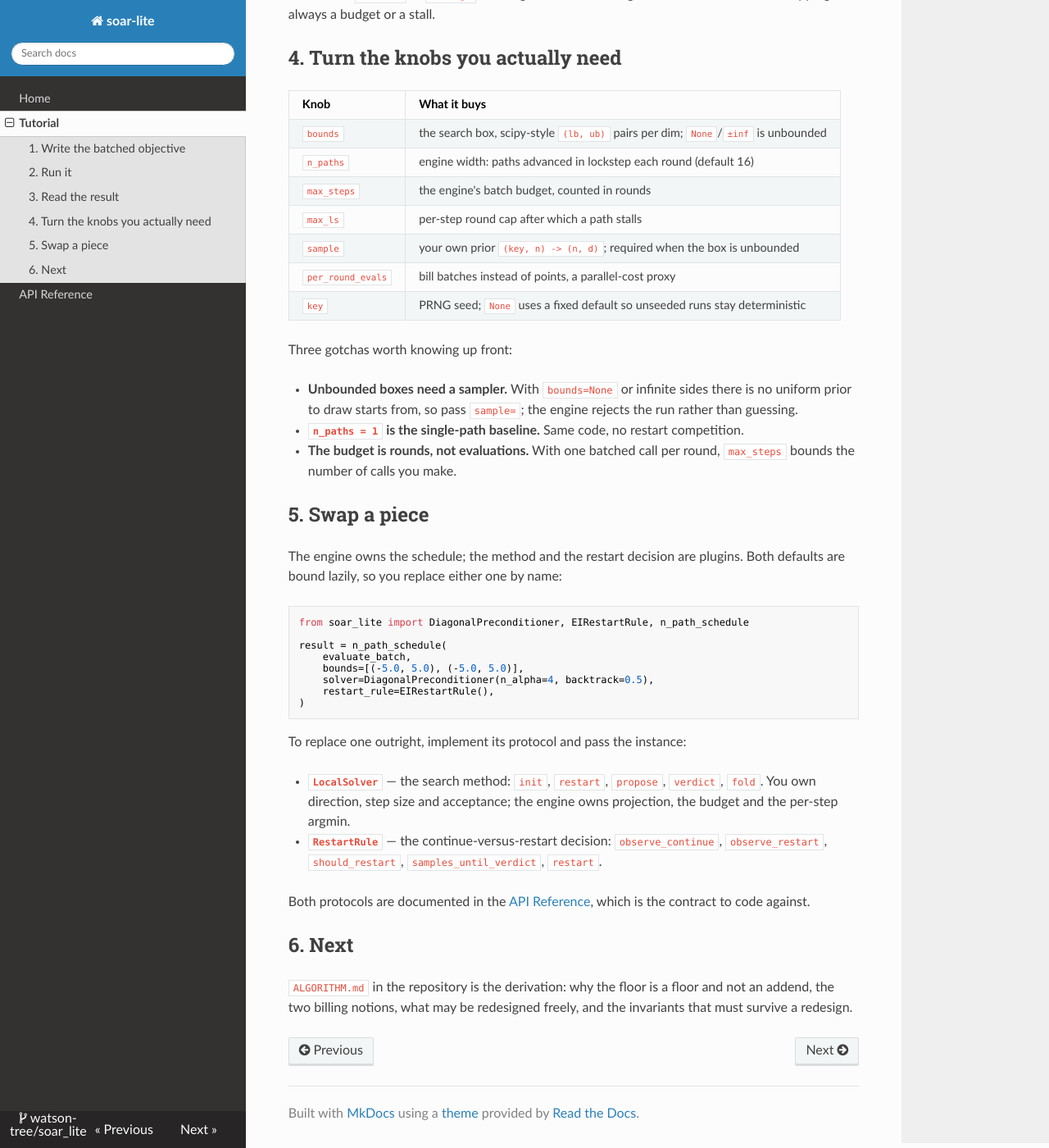
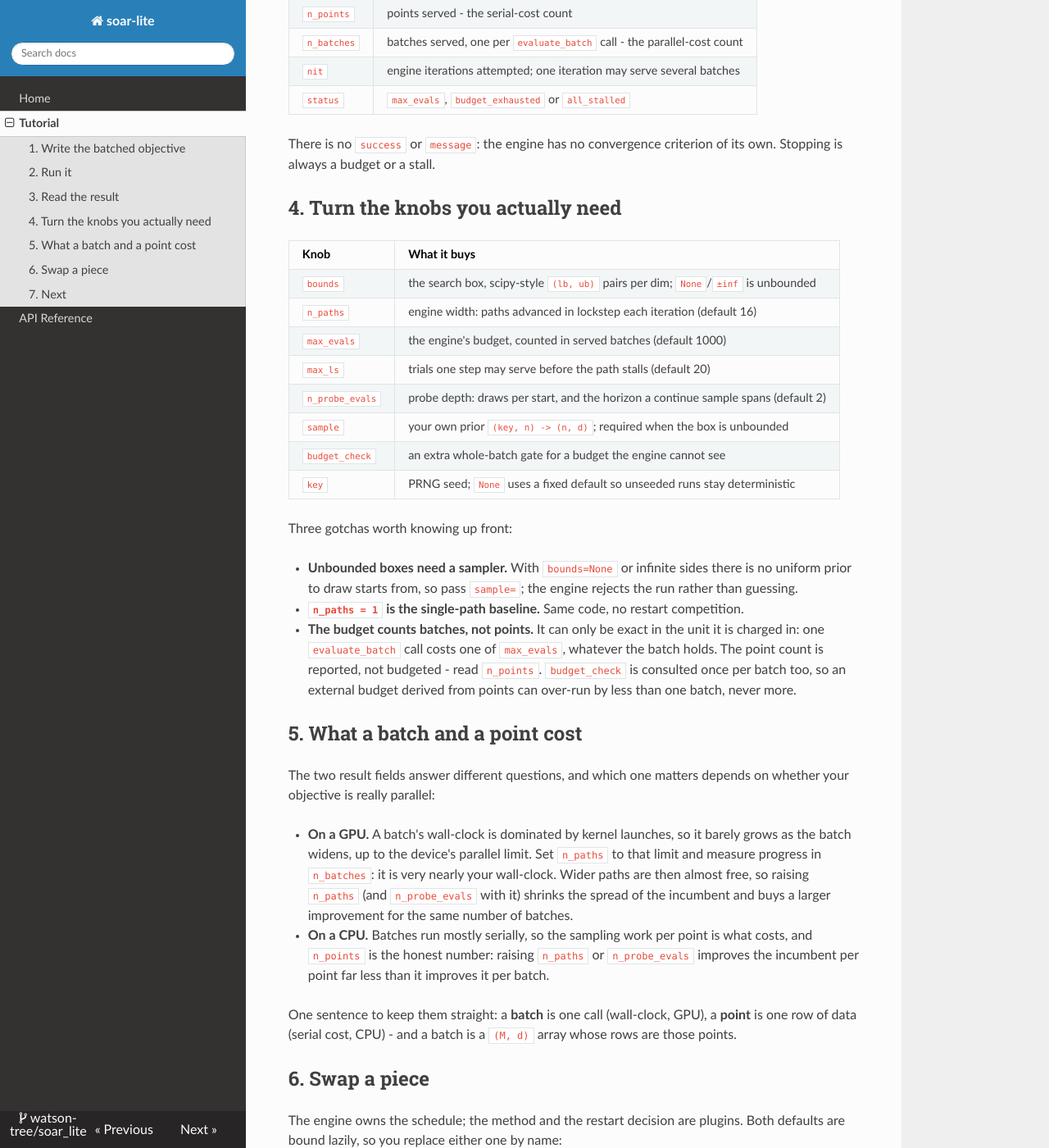
Before and after one commit to watson-tree/soar_lite, an MkDocs documentation site: the page built from docs/tutorial/getting-started.md, in a window 1280 px wide and 1400 px high, scrolled down 1543 px. Shown: the whole window at 82% size. Built offline with MkDocs 1.6.1, drawn with Linux system fonts in a browser that asks for light colours; nearby versions of some CDN libraries; some of the changed text lies outside the part shown.

Commit message:
refactor: price the engine in iterations, evals and batches
Public names:

- max_steps -> max_evals, n_probe_rounds -> n_probe_evals
- per_round_evals is gone: the meter now admits the probe's evals directly
- nfev -> n_points + n_batches, since scipy's "one call, one count" never
  fit an engine that serves a parallel batch per call
- NPathStatus "max_steps" -> "max_evals"

Internals: one iteration counter (`it`), not `it` and `nit`. It is both the
number of iterations attempted and the index of the iteration about to run,
which is what every horizon call is measured against.

````diff
--- a/docs/tutorial/getting-started.md
+++ b/docs/tutorial/getting-started.md
@@ -16,10 +16,14 @@ you both.
 | output 2 | `(M, d)` | gradients `∂f/∂x` |
 | output 3 | `(M,)` or `None` | feasibility mask; `None` means all feasible |
 
-The mask is the only way to express a constraint. Points masked `False` still
-move along the objective, but they never become the incumbent, so `result.fun`
-is a minimum over feasible points only and is `inf` if nothing feasible was ever
-served.
+Constraints reach the engine by two independent routes:
+
+- **The box.** `bounds` clips every candidate into the box *before* it is
+  served, so the objective never sees a point outside it.
+- **The mask.** A point masked `False` is still served - its loss and gradient
+  come back normally and are used - but it never becomes the incumbent. So
+  `result.fun` is a minimum over feasible points only, and is `inf` if nothing
+  feasible was ever served.
 
 ```python
 import jax.numpy as jnp
@@ -33,8 +37,10 @@ def evaluate_batch(x):
 
 ## 2. Run it
 
-The one required argument is the evaluator. Everything else is a knob with a
-default.
+`evaluate_batch` is the only positional argument. Everything else is a keyword,
+and just one of them is conditionally required: the engine draws its starts from
+a uniform prior over a finite `bounds`, so an unbounded or absent box needs your
+own `sample=`. With neither, the call raises `ValueError`.
 
 ```python
 from soar_lite import n_path_schedule
@@ -43,15 +49,16 @@ result = n_path_schedule(
     evaluate_batch,
     bounds=[(-5.0, 5.0), (-5.0, 5.0)],
     n_paths=4,
-    max_steps=30,
+    max_evals=30,
 )
 print(result.x, result.fun, result.status)
 # [3. 3.] 0.0 all_stalled
 ```
 
 `all_stalled` is not a failure: every path reached its own per-coordinate
-stopping test and no restart verdict was reachable before `max_steps`, so the
-engine ended the run instead of spending rounds on no evaluation.
+stopping test and no restart verdict was reachable before `max_evals` ran out,
+so the engine ended the run instead of spinning iterations that serve no
+evaluation.
 
 ## 3. Read the result
 
@@ -62,9 +69,10 @@ correspond:
 | --- | --- |
 | `x` | argmin, in the coordinates you handed the engine |
 | `fun` | its value: the incumbent over feasible finite points, `inf` if none |
-| `nfev` | points evaluated, or batches under `per_round_evals` |
-| `nit` | engine rounds; one round may hold several linesearch rounds |
-| `status` | `max_steps`, `budget_exhausted` or `all_stalled` |
+| `n_points` | points served - the serial-cost count |
+| `n_batches` | batches served, one per `evaluate_batch` call - the parallel-cost count |
+| `nit` | engine iterations attempted; one iteration may serve several batches |
+| `status` | `max_evals`, `budget_exhausted` or `all_stalled` |
 
 There is no `success` or `message`: the engine has no convergence criterion of
 its own. Stopping is always a budget or a stall.
@@ -74,11 +82,12 @@ its own. Stopping is always a budget or a stall.
 | Knob | What it buys |
 | --- | --- |
 | `bounds` | the search box, scipy-style `(lb, ub)` pairs per dim; `None`/`±inf` is unbounded |
-| `n_paths` | engine width: paths advanced in lockstep each round (default 16) |
-| `max_steps` | the engine's batch budget, counted in rounds |
-| `max_ls` | per-step round cap after which a path stalls |
+| `n_paths` | engine width: paths advanced in lockstep each iteration (default 16) |
+| `max_evals` | the engine's budget, counted in served batches (default 1000) |
+| `max_ls` | trials one step may serve before the path stalls (default 20) |
+| `n_probe_evals` | probe depth: draws per start, and the horizon a continue sample spans (default 2) |
 | `sample` | your own prior `(key, n) -> (n, d)`; required when the box is unbounded |
-| `per_round_evals` | bill batches instead of points, a parallel-cost proxy |
+| `budget_check` | an extra whole-batch gate for a budget the engine cannot see |
 | `key` | PRNG seed; `None` uses a fixed default so unseeded runs stay deterministic |
 
 Three gotchas worth knowing up front:
@@ -88,10 +97,33 @@ Three gotchas worth knowing up front:
   the run rather than guessing.
 - **`n_paths = 1` is the single-path baseline.** Same code, no restart
   competition.
-- **The budget is rounds, not evaluations.** With one batched call per round,
-  `max_steps` bounds the number of calls you make.
+- **The budget counts batches, not points.** It can only be exact in the unit
+  it is charged in: one `evaluate_batch` call costs one of `max_evals`, whatever
+  the batch holds. The point count is reported, not budgeted - read `n_points`.
+  `budget_check` is consulted once per batch too, so an external budget derived
+  from points can over-run by less than one batch, never more.
 
-## 5. Swap a piece
+## 5. What a batch and a point cost
+
+The two result fields answer different questions, and which one matters depends
+on whether your objective is really parallel:
+
+- **On a GPU.** A batch's wall-clock is dominated by kernel launches, so it
+  barely grows as the batch widens, up to the device's parallel limit. Set
+  `n_paths` to that limit and measure progress in `n_batches`: it is very nearly
+  your wall-clock. Wider paths are then almost free, so raising `n_paths` (and
+  `n_probe_evals` with it) shrinks the spread of the incumbent and buys a larger
+  improvement for the same number of batches.
+- **On a CPU.** Batches run mostly serially, so the sampling work per point is
+  what costs, and `n_points` is the honest number: raising `n_paths` or
+  `n_probe_evals` improves the incumbent per point far less than it improves it
+  per batch.
+
+One sentence to keep them straight: a **batch** is one call (wall-clock, GPU), a
+**point** is one row of data (serial cost, CPU) - and a batch is a
+`(M, d)` array whose rows are those points.
+
+## 6. Swap a piece
 
 The engine owns the schedule; the method and the restart decision are plugins.
 Both defaults are bound lazily, so you replace either one by name:
@@ -118,8 +150,8 @@ To replace one outright, implement its protocol and pass the instance:
 Both protocols are documented in the [API Reference](../reference/api.md), which
 is the contract to code against.
 
-## 6. Next
+## 7. Next
 
 `ALGORITHM.md` in the repository is the derivation: why the floor is a floor and
-not an addend, the two billing notions, what may be redesigned freely, and the
+not an addend, the two cost axes, what may be redesigned freely, and the
 invariants that must survive a redesign.
````
Also changed, not shown: ALGORITHM.md (+39 -36 lines), CHANGELOG.md (+1 -1 lines), CONTEXT.md (+67 -43 lines), README.md (+2 -2 lines), docs/adr/0004-verdict-compares-equal-cost-alternatives.md (+35 -28 lines), docs/index.md (+2 -2 lines), docs/reference/api.md (+29 -3 lines), 8 other files.
